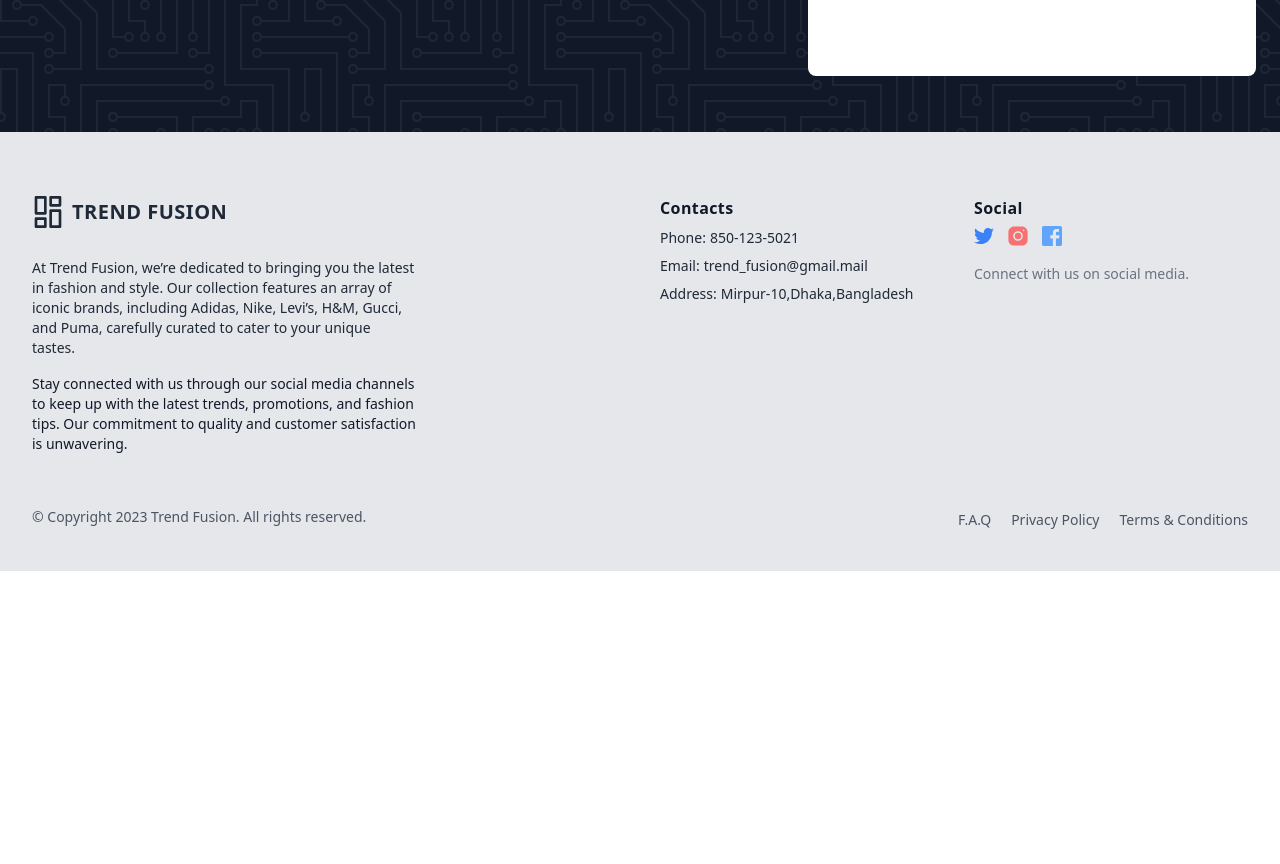
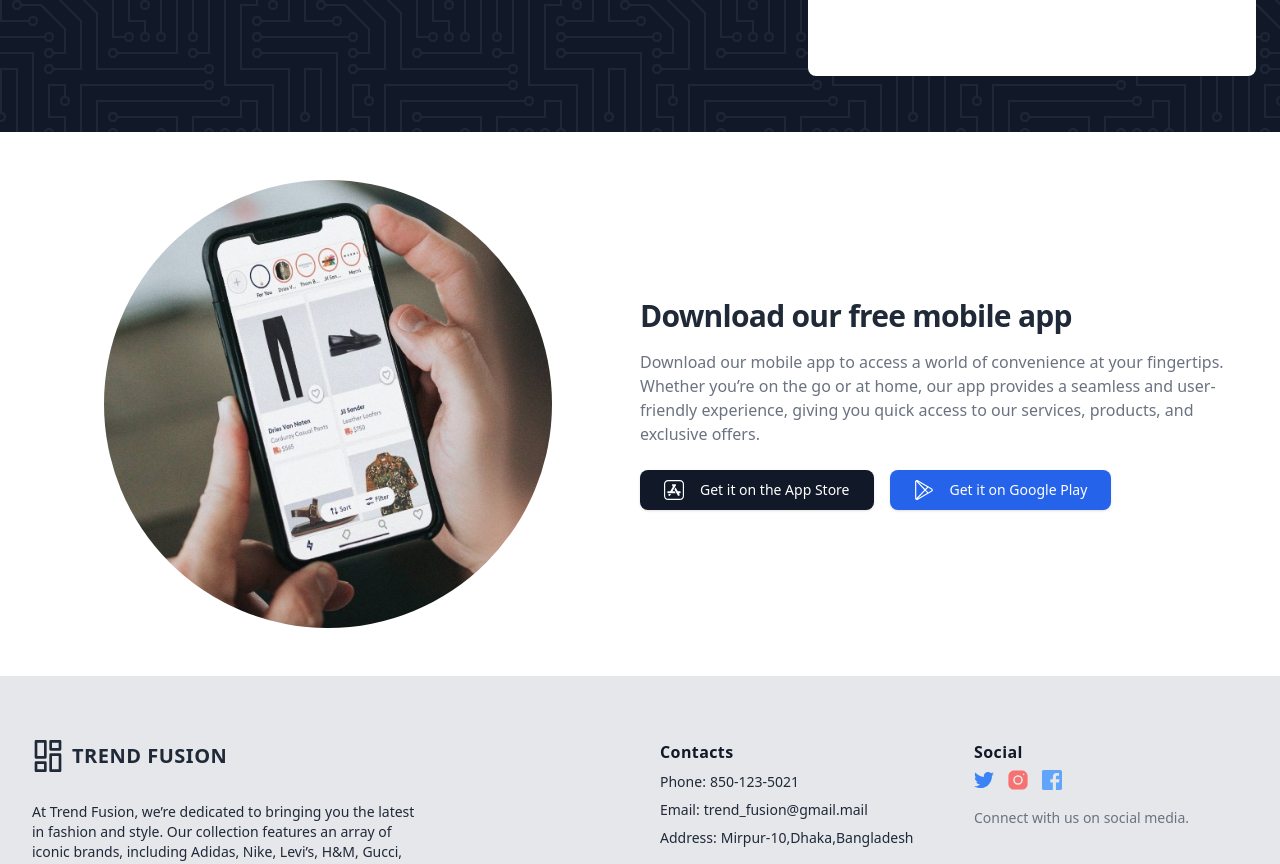
Before and after one commit to Abdullah-Al-Ovi/trend-junction-client, a React (Vite) app: page / in a window 1280 px wide. Shown: the part 560-1424 px from the top of the page. Before the commit the page ends 1131 px from the top, so only its background shows below. Built offline with nearby package versions, Linux system fonts and the light colour scheme.

Commit message:
Added downloadApp section

```diff
--- /dev/null
+++ b/src/Components/DownloadApp/DownloadApp.jsx
@@ -0,0 +1,76 @@
+
+import mobileApp from '../../assets/shopping-apps.jpg'
+const DownloadApp = () => {
+    return (
+       <div>
+
+<section className="bg-white dark:bg-gray-900">
+    <div className="container flex flex-col items-center px-4 py-12 mx-auto xl:flex-row">
+        <div className="flex justify-center xl:w-1/2">
+            <img className="h-80 w-80 sm:w-[28rem] sm:h-[28rem] flex-shrink-0 object-cover rounded-full" src={mobileApp} />
+        </div>
+
+        <div className="flex flex-col items-center mt-6 xl:items-start xl:w-1/2 xl:mt-0">
+            <h2 className="text-2xl font-semibold tracking-tight text-gray-800 xl:text-3xl dark:text-white">
+                Download our free mobile app
+            </h2>
+
+            <p className="block max-w-2xl mt-4 text-gray-500 dark:text-gray-300">Download our mobile app to access a world of convenience at your fingertips. Whether you&rsquo;re on the go or at home, our app provides a seamless and user-friendly experience, giving you quick access to our services, products, and exclusive offers.</p>
+
+            <div className="mt-6 sm:-mx-2">
+                <button className="inline-flex items-center justify-center w-full px-4 text-sm py-2.5 overflow-hidden text-white transition-colors duration-300 bg-gray-900 rounded-lg shadow sm:w-auto sm:mx-2 hover:bg-gray-700 dark:bg-gray-800 dark:hover:bg-gray-700 focus:ring focus:ring-gray-300 focus:ring-opacity-80">
+                    <svg  className="w-5 h-5 mx-2       fill-current"
+                    xmlns="http://www.w3.org/2000/svg"
+                    xmlnsXlink="http://www.w3.org/1999/xlink"
+                    x="0px"
+                    y="0px"
+                    viewBox="0 0 512 512"
+                    xmlSpace="preserve">
+                        <g>
+                            <g>
+                                <path d="M407,0H105C47.103,0,0,47.103,0,105v302c0,57.897,47.103,105,105,105h302c57.897,0,105-47.103,105-105V105C512,47.103,464.897,0,407,0z M482,407c0,41.355-33.645,75-75,75H105c-41.355,0-75-33.645-75-75V105c0-41.355,33.645-75,75-75h302c41.355,0,75,33.645,75,75V407z"></path>
+                            </g>
+                        </g>
+                        <g>
+                            <g>
+                                <path d="M305.646,123.531c-1.729-6.45-5.865-11.842-11.648-15.18c-11.936-6.892-27.256-2.789-34.15,9.151L256,124.166l-3.848-6.665c-6.893-11.937-22.212-16.042-34.15-9.151h-0.001c-11.938,6.893-16.042,22.212-9.15,34.151l18.281,31.664L159.678,291H110.5c-13.785,0-25,11.215-25,25c0,13.785,11.215,25,25,25h189.86l-28.868-50h-54.079l85.735-148.498C306.487,136.719,307.375,129.981,305.646,123.531z"></path>
+                            </g>
+                        </g>
+                        <g>
+                            <g>
+                                <path d="M401.5,291h-49.178l-55.907-96.834l-28.867,50l86.804,150.348c3.339,5.784,8.729,9.921,15.181,11.65c2.154,0.577,4.339,0.863,6.511,0.863c4.332,0,8.608-1.136,12.461-3.361c11.938-6.893,16.042-22.213,9.149-34.15L381.189,341H401.5c13.785,0,25-11.215,25-25C426.5,302.215,415.285,291,401.5,291z"></path>
+                            </g>
+                        </g>
+                        <g>
+                            <g>
+                                <path d="M119.264,361l-4.917,8.516c-6.892,11.938-2.787,27.258,9.151,34.15c3.927,2.267,8.219,3.345,12.458,3.344c8.646,0,17.067-4.484,21.693-12.495L176.999,361H119.264z"></path>
+                            </g>
+                        </g>
+                    </svg>
+
+                    <span className="mx-2">
+                        Get it on the App Store
+                    </span>
+                </button>
+
+                <button
+                    className="inline-flex items-center justify-center w-full px-4 text-sm py-2.5 mt-4 overflow-hidden text-white transition-colors duration-300 bg-blue-600 rounded-lg shadow sm:w-auto sm:mx-2 sm:mt-0 hover:bg-blue-500 focus:ring focus:ring-blue-300 focus:ring-opacity-80">
+                    <svg className="w-5 h-5 mx-2 fill-current" viewBox="-28 0 512 512.00075" xmlns="http://www.w3.org/2000/svg">
+                        <path d="m432.320312 215.121094-361.515624-208.722656c-14.777344-8.53125-32.421876-8.53125-47.203126 0-.121093.070312-.230468.148437-.351562.21875-.210938.125-.421875.253906-.628906.390624-14.175782 8.636719-22.621094 23.59375-22.621094 40.269532v417.445312c0 17.066406 8.824219 32.347656 23.601562 40.878906 7.390626 4.265626 15.496094 6.398438 23.601563 6.398438s16.214844-2.132812 23.601563-6.398438l361.519531-208.722656c14.777343-8.53125 23.601562-23.8125 23.601562-40.878906s-8.824219-32.347656-23.605469-40.878906zm-401.941406 253.152344c-.21875-1.097657-.351562-2.273438-.351562-3.550782v-417.445312c0-2.246094.378906-4.203125.984375-5.90625l204.324219 213.121094zm43.824219-425.242188 234.21875 135.226562-52.285156 54.539063zm-6.480469 429.679688 188.410156-196.527344 54.152344 56.484375zm349.585938-201.835938-80.25 46.332031-60.125-62.714843 58.261718-60.773438 82.113282 47.40625c7.75 4.476562 8.589844 11.894531 8.589844 14.875s-.839844 10.398438-8.589844 14.875zm0 0">
+                        </path>
+                    </svg>
+
+                    <span className="mx-2">
+                        Get it on Google Play
+                    </span>
+                </button>
+            </div>
+        </div>
+    </div>
+</section>
+
+       </div>
+    );
+};
+
+export default DownloadApp;
--- a/src/Pages/Home/Home.jsx
+++ b/src/Pages/Home/Home.jsx
@@ -1,5 +1,6 @@
 
 
+import DownloadApp from "../../Components/DownloadApp/DownloadApp";
 import Banner from "../../Header/Banner/Banner";
 
 
@@ -7,6 +8,7 @@ const Home = () => {
     return (
         <div>
             <Banner></Banner>
+            <DownloadApp></DownloadApp>
 
         </div>
     );
```
